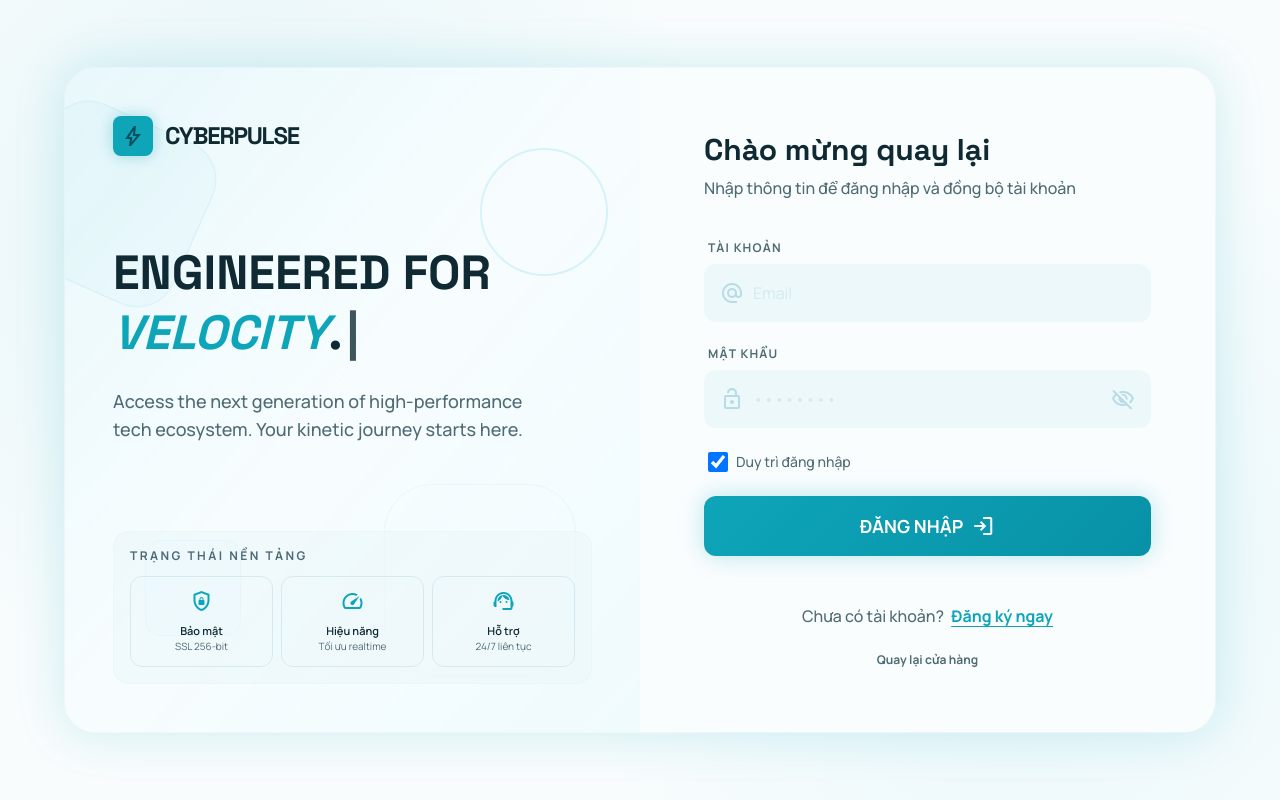
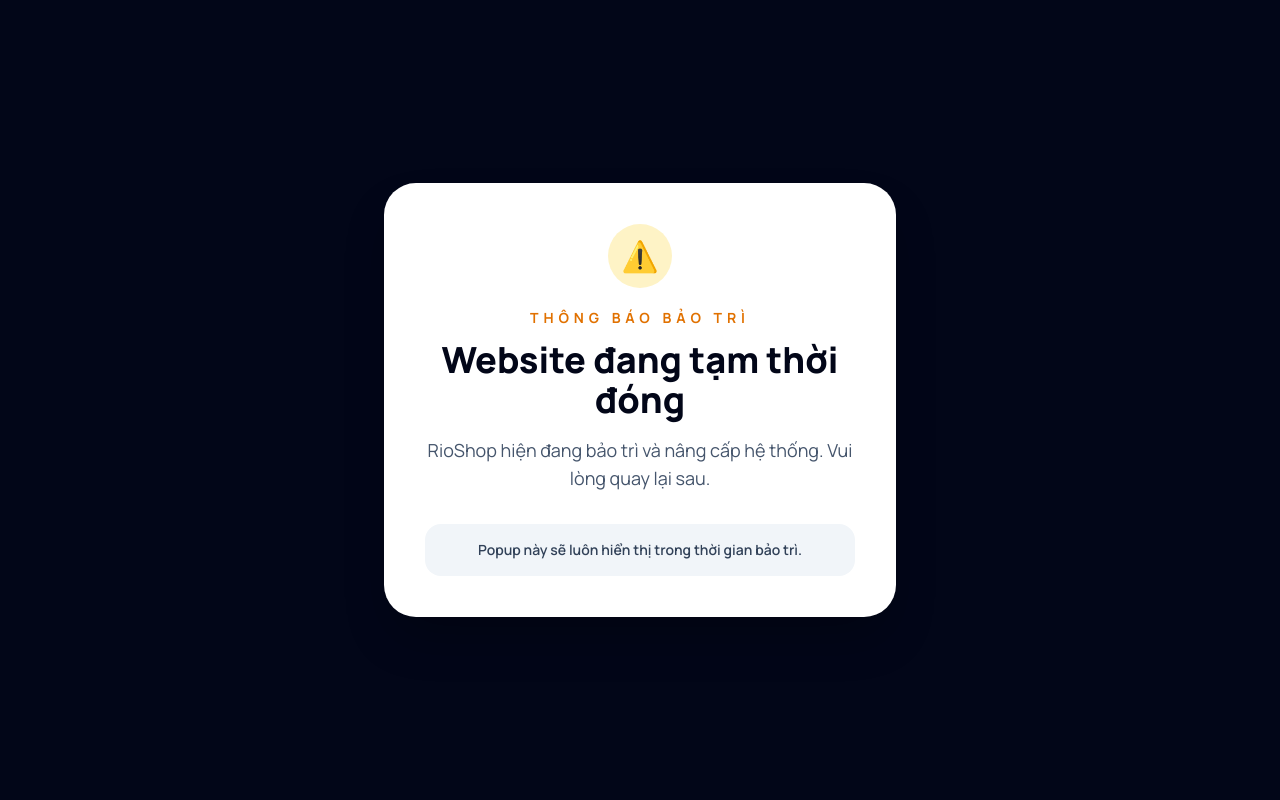
Before and after one commit to RioVicorne/techweb, a Next.js app: page /login in a window 1280 px wide. Built offline with nearby package versions, Linux system fonts and the light colour scheme; no server answers.

Commit message:
feat: show maintenance popup globally

```diff
--- /dev/null
+++ b/src/app/MaintenancePopup.tsx
@@ -0,0 +1,53 @@
+"use client";
+
+import { useCallback, useEffect, useState } from "react";
+
+export function MaintenancePopup() {
+  const [open, setOpen] = useState(true);
+
+  const showPopup = useCallback(() => {
+    setOpen(true);
+  }, []);
+
+  useEffect(() => {
+    document.body.classList.add("maintenance-active");
+    window.addEventListener("click", showPopup, true);
+    window.addEventListener("keydown", showPopup, true);
+
+    return () => {
+      document.body.classList.remove("maintenance-active");
+      window.removeEventListener("click", showPopup, true);
+      window.removeEventListener("keydown", showPopup, true);
+    };
+  }, [showPopup]);
+
+  if (!open) {
+    return null;
+  }
+
+  return (
+    <div
+      aria-modal="true"
+      className="maintenance-popup fixed inset-0 z-[9999] flex items-center justify-center bg-slate-950 px-4"
+      role="dialog"
+    >
+      <div className="w-full max-w-lg rounded-[2rem] border border-white/20 bg-white p-8 text-center shadow-2xl shadow-black/30 sm:p-10">
+        <div className="mx-auto mb-5 flex h-16 w-16 items-center justify-center rounded-full bg-amber-100 text-3xl">
+          ⚠️
+        </div>
+        <p className="mb-3 text-sm font-bold uppercase tracking-[0.35em] text-amber-600">
+          Thông báo bảo trì
+        </p>
+        <h1 className="mb-4 text-3xl font-black text-slate-950 sm:text-4xl">
+          Website đang tạm thời đóng
+        </h1>
+        <p className="text-base leading-7 text-slate-600 sm:text-lg">
+          RioShop hiện đang bảo trì và nâng cấp hệ thống. Vui lòng quay lại sau.
+        </p>
+        <div className="mt-8 rounded-2xl bg-slate-100 px-5 py-4 text-sm font-semibold text-slate-700">
+          Popup này sẽ luôn hiển thị trong thời gian bảo trì.
+        </div>
+      </div>
+    </div>
+  );
+}
--- a/src/app/globals.css
+++ b/src/app/globals.css
@@ -11,6 +11,14 @@
 body {
   font-family: var(--stitch-font-body);
   color: var(--stitch-color-on-surface);
+}
+
+body.maintenance-active > *:not(.maintenance-popup) {
+  display: none !important;
+}
+
+body.maintenance-active {
+  overflow: hidden;
 }
 
 .material-symbols-outlined {
--- a/src/app/layout.tsx
+++ b/src/app/layout.tsx
@@ -2,6 +2,7 @@ import type { Metadata } from "next";
 import { Geist, Geist_Mono, Inter, Manrope, Plus_Jakarta_Sans, Space_Grotesk } from "next/font/google";
 import "./globals.css";
 import { CartProvider } from "@/context/cart-context";
+import { MaintenancePopup } from "./MaintenancePopup";
 import { MobileBottomNav } from "@/components/layout/mobile/MobileBottomNav";
 import { ShopHeader } from "@/components/features/shop/shared/ShopHeader";
 import {
@@ -76,6 +77,7 @@ export default async function RootLayout({
           <div className="min-h-dvh pb-24 lg:pb-0">{children}</div>
           <MobileBottomNav />
         </CartProvider>
+        <MaintenancePopup />
       </body>
     </html>
   );
```
